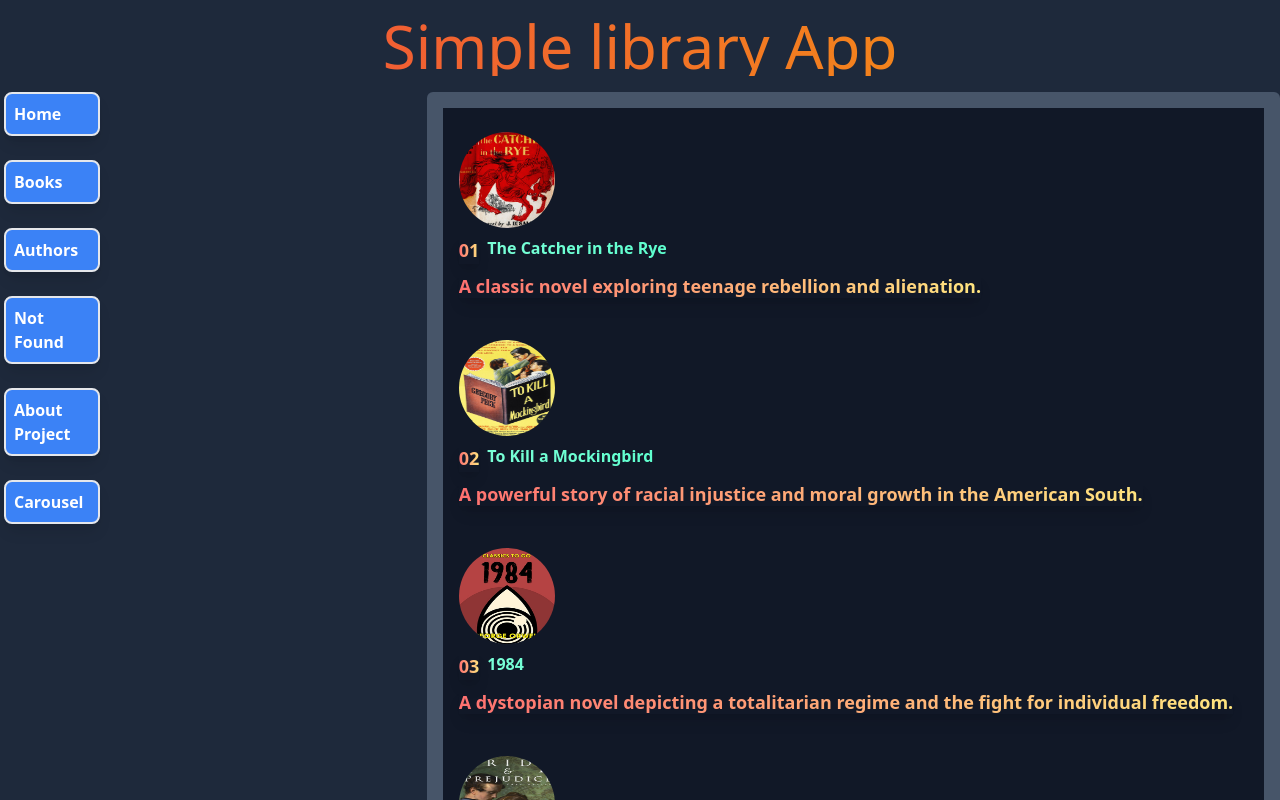
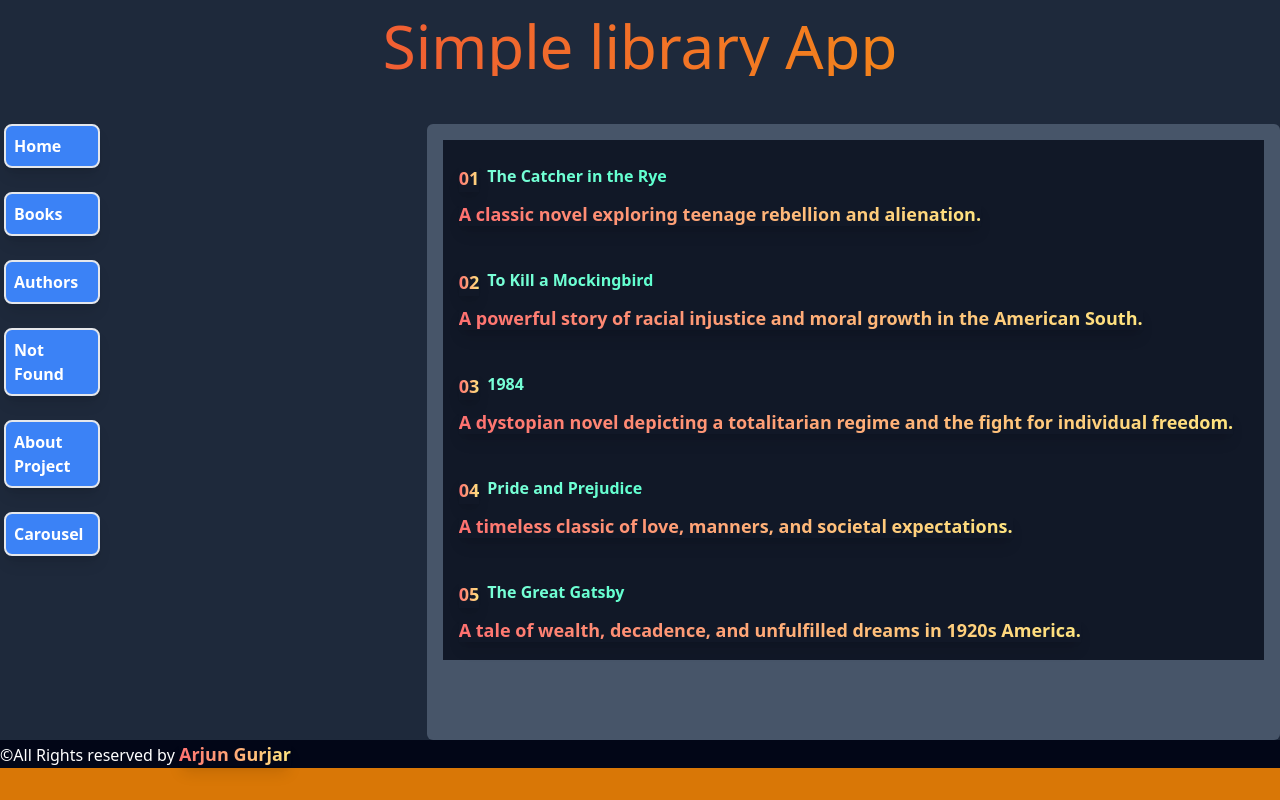
Before and after one commit to Arjun-Mavai/Book-App, a React (Vite) app: page /books in a window 1280 px wide. Shown: the top 800 px of the page. Built offline with nearby package versions, Linux system fonts and the light colour scheme; data requests are answered from the project's data file.

Commit message:
book and author files image realted code cmted

```diff
--- a/src/components/Author.jsx
+++ b/src/components/Author.jsx
@@ -18,8 +18,7 @@ const Author = () => {
   const { data, isLoading, isError } = useQuery("authors", fetchAuthor);
   // using books query here rather than author , mistake caught "books"=> changed to authors
 
-  const baseUrl =
-    import.meta.env.VITE_APP_IMAGE_BASE_URL || "http://localhost:5000"; // Accessing environment variable
+  // const baseUrl = import.meta.env.VITE_APP_IMAGE_BASE_URL || "http://localhost:5000"; // Accessing environment variable
 
   if (isLoading)
     return (
@@ -60,7 +59,7 @@ const Author = () => {
     <div>
       <ul>
         {data.map((author) => {
-          const imageUrl = `${baseUrl}${author.image}`;
+          // const imageUrl = `${baseUrl}${author.image}`;
 
           return (
             <li
@@ -68,11 +67,11 @@ const Author = () => {
               className="flex flex-col gap-2 bg-slate-900 p-4 "
             >
               <div className="img">
-                <img
+                {/* <img
                   src={imageUrl} // issue was src="{}" didn't remove the " "
                   alt="/images/osho.jpg"
                   className="h-24 w-24 rounded-full mt-2"
-                />
+                /> */}
               </div>
               <div className="title flex gap-2">
                 <p
--- a/src/components/Book.jsx
+++ b/src/components/Book.jsx
@@ -13,8 +13,8 @@ const fetchBooks = async () => {
 
 const Book = () => {
   const { data, isLoading, isError } = useQuery("books", fetchBooks);
-  const baseUrl =
-    import.meta.env.VITE_APP_IMAGE_BASE_URL || "http://localhost:5000"; // Accessing environment variable
+  // const baseUrl =
+  // import.meta.env.VITE_APP_IMAGE_BASE_URL || "http://localhost:5000"; // Accessing environment variable
 
   // if (process.env.REACT_APP_MY_VARIABLE) {
   //   // Access the environment variable
@@ -62,16 +62,16 @@ const Book = () => {
     <div>
       <ul>
         {data.map((datum) => {
-          const imageUrl = `${baseUrl}${datum.photo}`;
+          // const imageUrl = `${baseUrl}${datum.photo}`;
 
           return (
             <li key={datum.id} className="flex flex-col gap-2 bg-gray-900 p-4">
               <div className="img">
-                <img
+                {/* <img
                   src={imageUrl} // issue was src="{}" didn't remove the " "
                   alt=""
                   className="h-24 w-24 rounded-full mt-2"
-                />
+                /> */}
               </div>
               <div className="title flex gap-2">
                 <p
--- a/src/pages/Slider.jsx
+++ b/src/pages/Slider.jsx
@@ -52,7 +52,7 @@ const ImageCar = () => {
         {/* Conditionally render image if hover is not null */}
         {hover !== null && (
           <img
-            className="w-full h-auto absolute bottom-[250px] right-1 rounded-lg max-w-[320px] lg:max-w-[420] overflow-hidden mt-4 flex items-center justify-center"
+            className="w-full h-auto top-10 sm: md:top-0 absolute bottom-[250px] right-1 rounded-lg max-w-[320px] lg:max-w-[420] overflow-hidden mt-4 flex items-center justify-center"
             src={items[hover].quote}
             alt=""
           />
```
